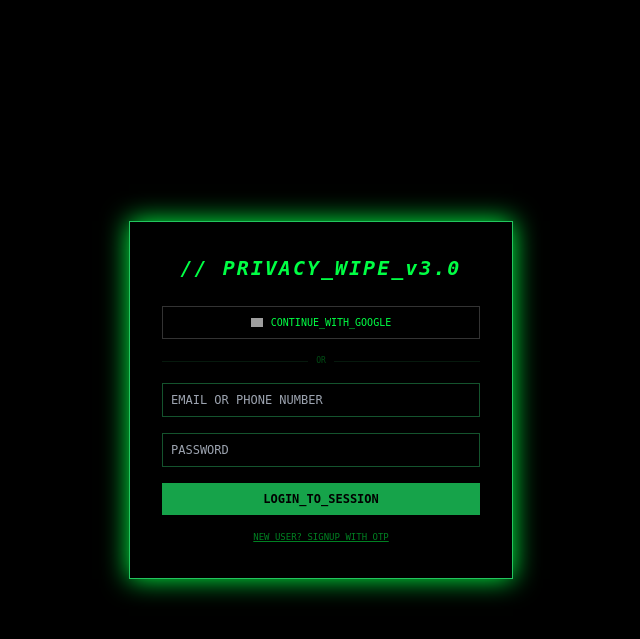
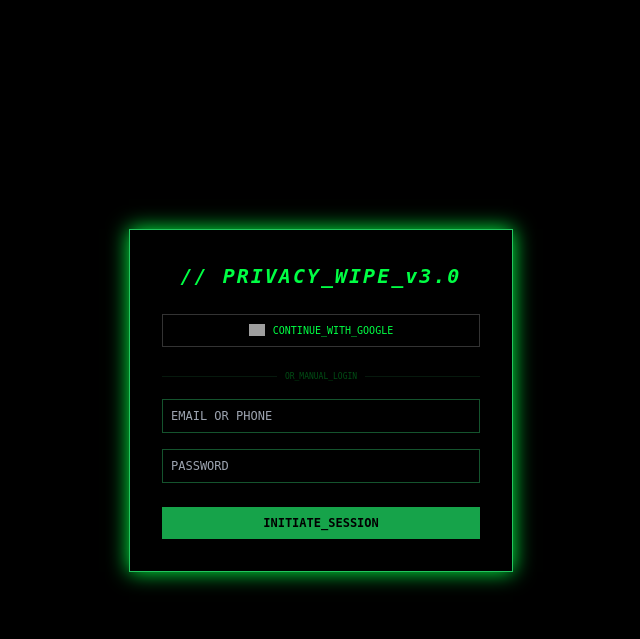
Before and after one commit to uprocks143/PrivacyWipe-Final, a Flask app: page / in a window 1280 px wide. Shown: the top 639 px of the page, without its empty margins (319-959 px from the left). Run offline with Flask 3, Linux system fonts and the light colour scheme; some libraries are stand-ins or nearby versions; grey boxes are pictures that could not be loaded.

Commit message:
Revise login page layout and functionality

```diff
--- a/templates/login.html
+++ b/templates/login.html
@@ -1,66 +1,25 @@
-
 <!DOCTYPE html>
 <html>
 <head>
-    <title>PRIVACY_WIPE_v3_AUTH</title>
+    <title>LOGIN v3.0</title>
     <script src="https://cdn.tailwindcss.com"></script>
     <style>body { background: #000; color: #0f4; font-family: monospace; }</style>
 </head>
 <body class="flex items-center justify-center h-screen p-4">
-    <div class="border border-green-500 p-8 w-full max-w-sm bg-black shadow-[0_0_25px_#0f4]">
+    <div class="border border-green-500 p-8 w-full max-w-sm bg-black shadow-[0_0_20px_#0f4]">
         <h2 class="text-xl font-bold mb-6 text-center italic tracking-widest">// PRIVACY_WIPE_v3.0</h2>
 
-        <div id="auth-main">
-            <a href="/login/google" class="w-full border border-white/20 py-2 text-[10px] flex items-center justify-center gap-2 hover:bg-white/5 mb-4">
-                <img src="https://www.svgrepo.com/show/355037/google.svg" class="w-3"> CONTINUE_WITH_GOOGLE
-            </a>
+        <a href="/login/google" class="w-full border border-white/20 py-2 text-[10px] flex items-center justify-center gap-2 hover:bg-white/10 transition mb-6">
+            <img src="https://www.svgrepo.com/show/355037/google.svg" class="w-4"> CONTINUE_WITH_GOOGLE
+        </a>
 
-            <div class="flex items-center my-4 opacity-30"><div class="flex-grow border-t border-green-900"></div><span class="px-2 text-[8px]">OR</span><div class="flex-grow border-t border-green-900"></div></div>
+        <div class="flex items-center my-4 opacity-30"><div class="flex-grow border-t border-green-900"></div><span class="px-2 text-[8px]">OR_MANUAL_LOGIN</span><div class="flex-grow border-t border-green-900"></div></div>
 
-            <input type="text" id="user_id" placeholder="EMAIL OR PHONE NUMBER" class="w-full bg-black border border-green-900 p-2 mb-4 text-xs outline-none focus:border-green-400">
-
-            <div id="login-fields">
-                <form action="/login" method="POST">
-                    <input type="hidden" name="username" id="hidden_user">
-                    <input type="password" name="password" placeholder="PASSWORD" class="w-full bg-black border border-green-900 p-2 mb-4 text-xs outline-none">
-                    <button type="submit" onmouseover="document.getElementById('hidden_user').value=document.getElementById('user_id').value" class="w-full bg-green-600 text-black font-bold py-2 text-xs">LOGIN_TO_SESSION</button>
-                </form>
-                <button onclick="showSignup()" class="w-full text-[9px] mt-4 opacity-50 underline">NEW USER? SIGNUP WITH OTP</button>
-            </div>
-
-            <div id="signup-fields" class="hidden">
-                <button onclick="sendOTP()" id="otp-btn" class="w-full bg-blue-900 text-white font-bold py-2 text-xs mb-4">SEND_VERIFICATION_CODE</button>
-                <div id="otp-confirm" class="hidden">
-                    <input type="text" id="otp_val" placeholder="6-DIGIT OTP" class="w-full bg-black border border-green-400 p-2 mb-2 text-xs">
-                    <input type="password" id="new_pass" placeholder="SET NEW PASSWORD" class="w-full bg-black border border-green-900 p-2 mb-4 text-xs">
-                    <button onclick="verifySignup()" class="w-full bg-green-600 text-black font-bold py-2 text-xs">VERIFY_&_FINISH</button>
-                </div>
-            </div>
-        </div>
+        <form action="/login" method="POST">
+            <input type="text" name="username" placeholder="EMAIL OR PHONE" class="w-full bg-black border border-green-900 p-2 mb-4 text-xs outline-none focus:border-green-400" required>
+            <input type="password" name="password" placeholder="PASSWORD" class="w-full bg-black border border-green-900 p-2 mb-6 text-xs outline-none focus:border-green-400" required>
+            <button type="submit" class="w-full bg-green-600 text-black font-bold py-2 text-xs hover:bg-white">INITIATE_SESSION</button>
+        </form>
     </div>
-
-    <script>
-        function showSignup() {
-            document.getElementById('login-fields').classList.add('hidden');
-            document.getElementById('signup-fields').classList.remove('hidden');
-        }
-        async function sendOTP() {
-            const target = document.getElementById('user_id').value;
-            if(!target) return alert("Email/Phone is mandatory!");
-            const res = await fetch('/send_otp', {method:'POST', headers:{'Content-Type':'application/json'}, body:JSON.stringify({target})});
-            if(res.ok) {
-                document.getElementById('otp-btn').innerText = "OTP_SENT_CHECK_EMAIL";
-                document.getElementById('otp-confirm').classList.remove('hidden');
-            }
-        }
-        async function verifySignup() {
-            const otp = document.getElementById('otp_val').value;
-            const password = document.getElementById('new_pass').value;
-            const res = await fetch('/verify_signup', {method:'POST', headers:{'Content-Type':'application/json'}, body:JSON.stringify({otp, password})});
-            const data = await res.json();
-            if(data.status === "SUCCESS") window.location.reload();
-            else alert("Error: " + data.status);
-        }
-    </script>
 </body>
 </html>
```
